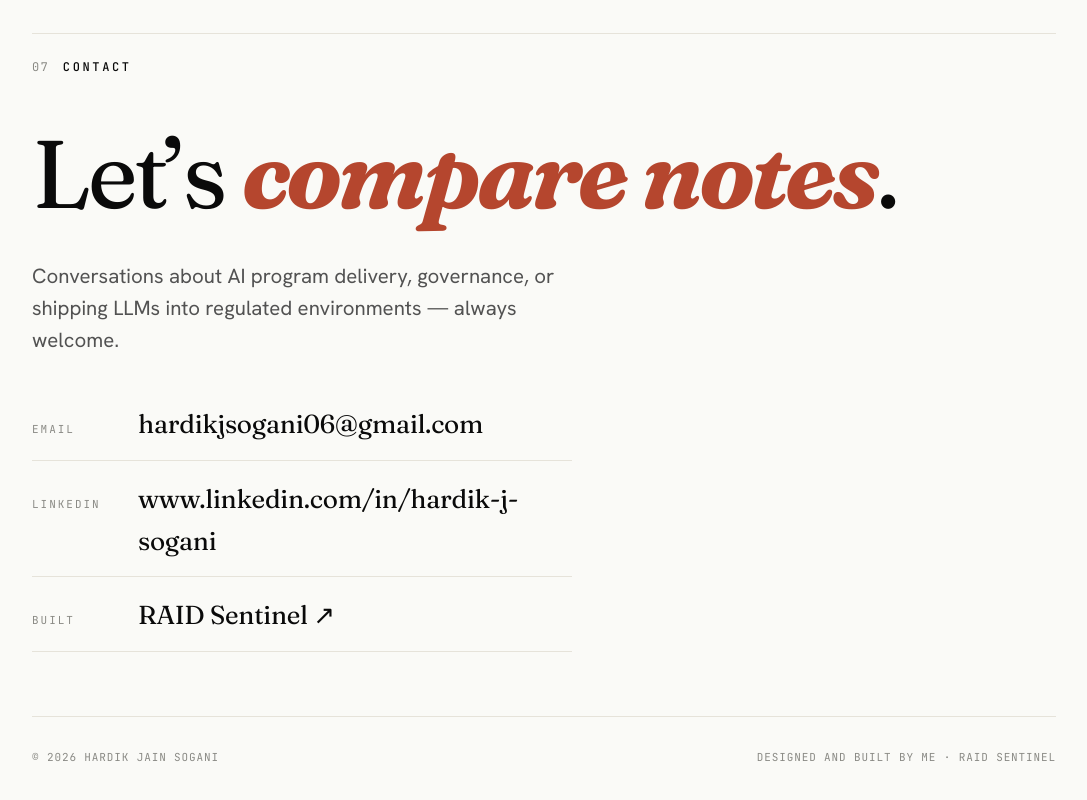
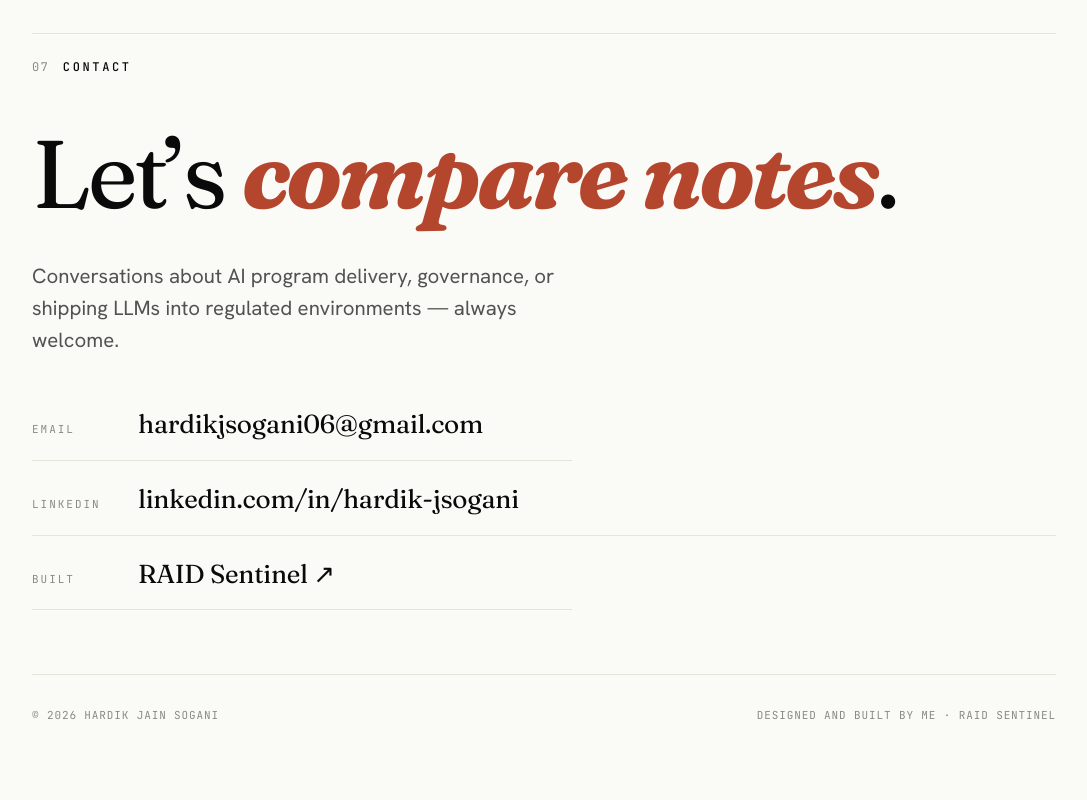
Before and after one commit to hardikjsogani0605/hjsogani, a plain HTML site: page index.html in a window 1280 px wide. Shown: the part 10299-11099 px from the top of the page, without its empty margins (96-1183 px from the left). Drawn offline with Linux system fonts and the light colour scheme.

Commit message:
Update index.html

```diff
--- a/index.html
+++ b/index.html
@@ -1299,10 +1299,10 @@
         <span class="label">Email</span>
         <a href="mailto:hardikjsogani06@gmail.com">hardikjsogani06@gmail.com</a>
       </div>
-      <div class="contact-row">
-        <span class="label">LinkedIn</span>
-        <a href="https://www.linkedin.com/in/hardik-jsogani" target="_blank" rel="noopener">www.linkedin.com/in/hardik-j-sogani</a>
-      </div>
+      <div class="contact-row" style="max-width: none;">
+  <span class="label">LinkedIn</span>
+  <a href="https://www.linkedin.com/in/hardik-jsogani" target="_blank" rel="noopener" style="white-space: nowrap;">linkedin.com/in/hardik-jsogani</a>
+</div>
       <div class="contact-row">
         <span class="label">Built</span>
         <a href="https://hardikjsogani0605.github.io/raid-sentinel/" target="_blank" rel="noopener">RAID Sentinel ↗</a>
```
